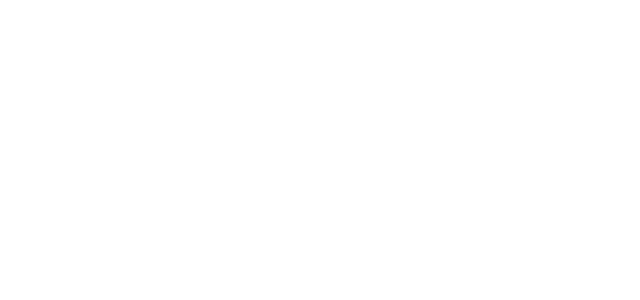
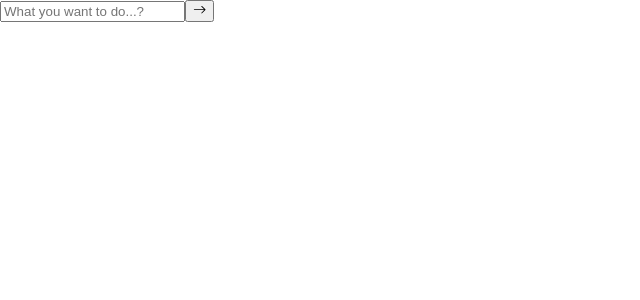
Before and after one commit to Cheapsik/todo-app, a React (Create React App) app: page / in a window 1280 px wide. Shown: the top 300 px of the page, without its empty margins (0-640 px from the left). Built offline with nearby package versions, Linux system fonts and the light colour scheme.

Commit message:
feat(AppHeader): adding layout

```diff
--- a/src/App/App.js
+++ b/src/App/App.js
@@ -1,10 +1,9 @@
-import './App.css';
-
+import "./App.scss";
+import TodoList from '../TodoList'
 function App() {
-  return (
-    <div className="App">
-         </div>
-  );
+  return <div className="App">
+    <TodoList />
+  </div>;
 }
 
 export default App;
--- a/src/AppHeader/AppHeader.js
+++ b/src/AppHeader/AppHeader.js
@@ -0,0 +1,17 @@
+import "./AppHeader.scss";
+import { BsArrowRight } from 'react-icons/bs';
+
+const AppHeader = () => {
+  return (
+    <div className="header">
+      <div className="addTask-wrapper">
+        <input className="addTask-input" type="text" placeholder='What you want to do...?'></input>
+        <button className="addTask-button-submit" type="submit">
+            <BsArrowRight />
+        </button>
+      </div>
+    </div>
+  );
+};
+
+export default AppHeader;
--- a/src/TodoList/TodoList.js
+++ b/src/TodoList/TodoList.js
@@ -0,0 +1,11 @@
+import "./TodoList.scss";
+import AppHeader from '../AppHeader'
+const TodoList = () => {
+  return(
+  <div className="todo-wrapper">
+      <AppHeader />
+  </div>
+  )
+};
+
+export default TodoList;
```
